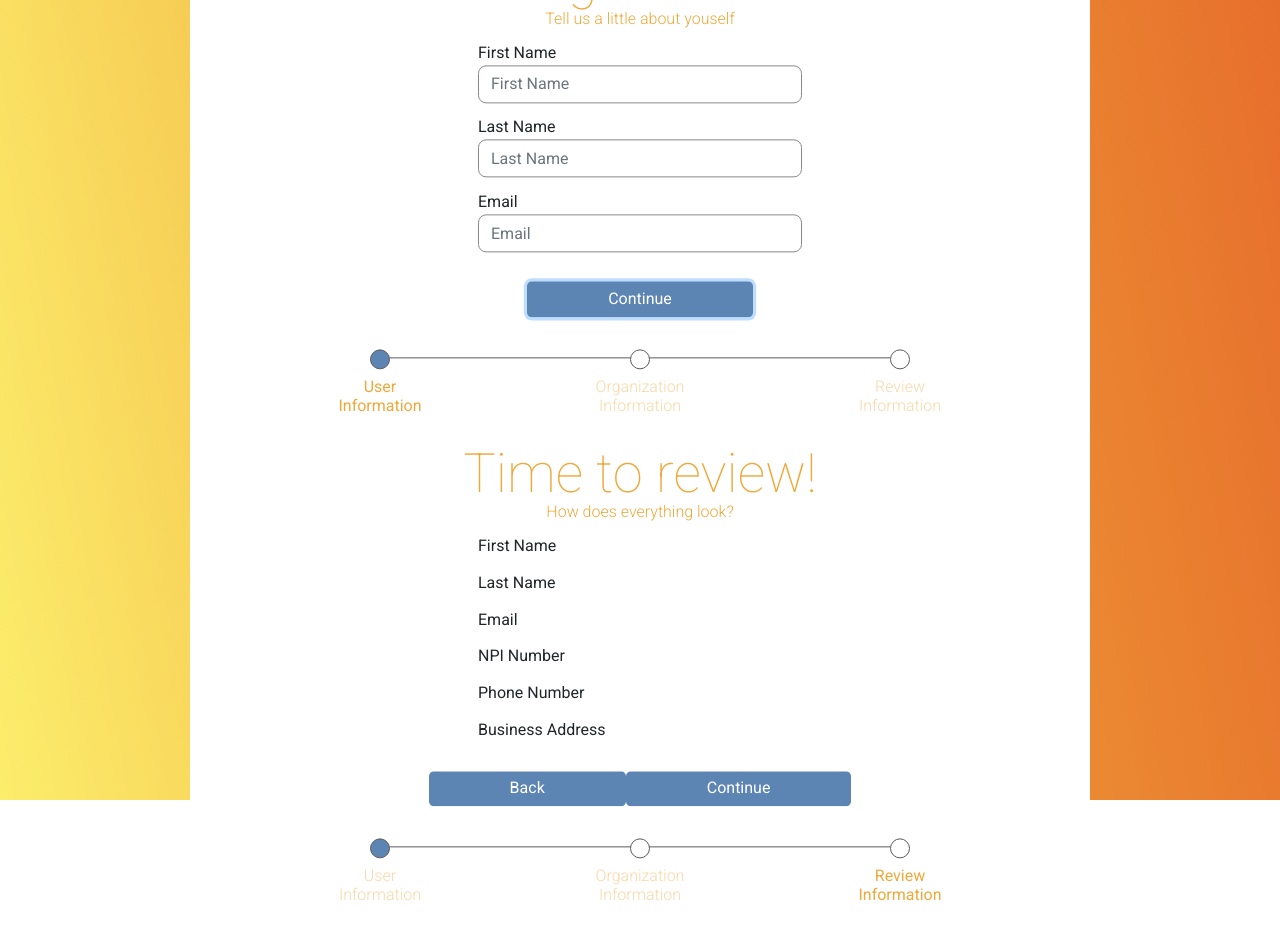
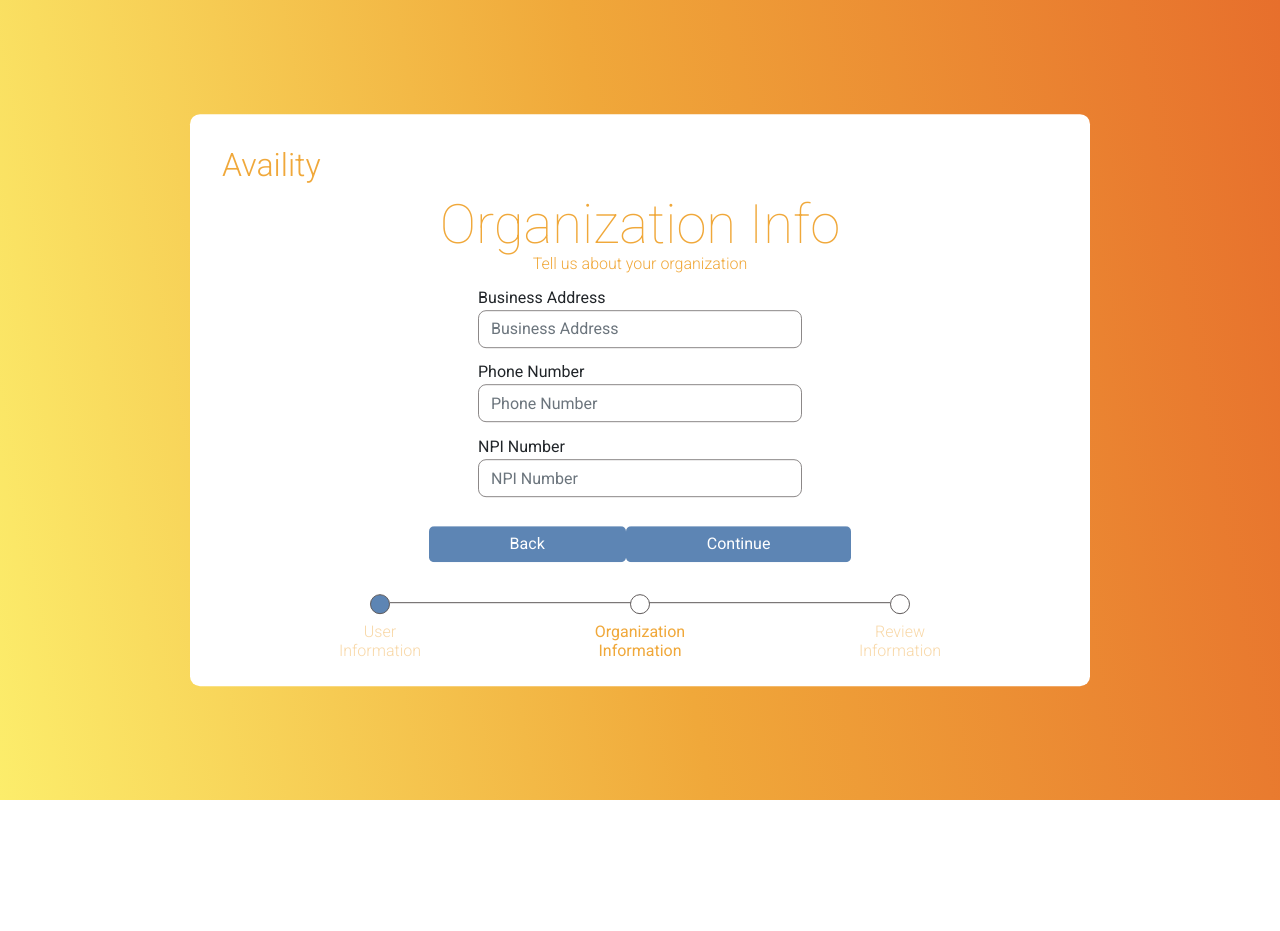
Before and after one commit to ItzaBlaineThing/RegUI-CodeExercise, a React (Create React App) app in the folder client/: page / in a window 1280 px wide. Both pictures are taken after a click on the button "Continue". After the commit the page ends 800 px from the top, so only its background shows below. Built offline with nearby package versions, Linux system fonts and the light colour scheme.

Commit message:
View Navigation Working

```diff
--- a/client/src/components/forms/registration/RegistrationForm.js
+++ b/client/src/components/forms/registration/RegistrationForm.js
@@ -17,15 +17,14 @@ export default function RegistrationForm() {
         email: "",
         address: "",
         phoneNumber: "",
-        npiNumber: "",
-        currentView: 1
+        npiNumber: ""
     });
 
     // Function to handle changes and update local state values
     function handleChange(event) {
         // Destructure the name and value of the event.target
         const {name, value} = event.target;
-        // Calling setForm to update the local state value for form.name
+        // Calling setForm to update the local state value for form.[key]
         setForm((prevValue) => {
             return {
                 // Returns previous values
@@ -36,19 +35,22 @@ export default function RegistrationForm() {
         });
     }
 
-    // var view1 = false;
+    // Setting state to track the currentView
+    const [currentView, setCurrentView] = useState(1);
 
-    // if (form.view === 1) {
-    //     view1 = true;
-    // }
+    // Function to update the currentView
+    function changeView(viewSelected) {
+        // Takes in the new view value and updates the state for currentView which determines rendering
+        setCurrentView(viewSelected);
+    }
 
     return (
         <div className="registration-form-div">
             <Form className="registration-form">
                 <h2 id="brand">Availity</h2>
-                <RegViewOne form={form} handleChange={handleChange} />
-                {/* <RegViewTwo form={form} handleChange={handleChange} /> */}
-                <RegViewThree form={form} handleChange={handleChange} />
+                <RegViewOne form={form} handleChange={handleChange} currentView={currentView} changeView={changeView} />
+                <RegViewTwo form={form} handleChange={handleChange} currentView={currentView} changeView={changeView} />
+                <RegViewThree form={form} handleChange={handleChange} currentView={currentView} changeView={changeView} />
             </Form>
         </div>
     )
--- a/client/src/components/forms/registration/views/RegViewOne.js
+++ b/client/src/components/forms/registration/views/RegViewOne.js
@@ -6,7 +6,9 @@ import Button from 'react-bootstrap/Button';
 
 export default function RegViewOne(props) {
 
-    if (props.form.currentView != 1) {
+    console.log(props);
+
+    if (props.currentView !== 1) {
         return null
     } else {
         return (
@@ -26,9 +28,12 @@ export default function RegViewOne(props) {
                     <Form.Control type="email" className="registration-form-input" placeholder="Email" name="email" onChange={props.handleChange} value={props.form.email} />
                 </Form.Group>
                 <div className="registration-form-btn-div">
-                    <Button variant="registration-form-btn" type="button" onClick={props.handleChange} value={props.form.view + 1}>
+                    <Button variant="registration-form-btn" onClick={() => {props.changeView(2)}}>
                         Continue
                     </Button>
+                    {/* <Button variant="registration-form-btn" onClick={() => {props.changeView('increase')}}>
+                        Continue
+                    </Button> */}
                 </div>
                 <div className="progress-div">
                     <div className="progress-one-div">
--- a/client/src/components/forms/registration/views/RegViewThree.js
+++ b/client/src/components/forms/registration/views/RegViewThree.js
@@ -6,6 +6,9 @@ import Button from 'react-bootstrap/Button';
 
 export default function RegViewThree(props) {
 
+    if (props.currentView !== 3) {
+        return null
+    } else {
         return (
             <div>
                 <h1 className="registration-form-title">Time to review!</h1>
@@ -35,11 +38,11 @@ export default function RegViewThree(props) {
                     <Form.Text>{props.form.address}</Form.Text>
                 </Form.Group>
                 <div className="registration-form-btn-div">
-                <Button variant="registration-form-btn" type="button" onClick={props.handleChange} value={props.form.view + 1}>
+                    <Button variant="registration-form-btn" type="button" onClick={() => {props.changeView(2)}}>
                         Back
                     </Button>
-                <Button variant="registration-form-btn" type="button" onClick={props.handleChange} value={props.form.view + 1}>
-                    Continue
+                    <Button variant="registration-form-btn" type="submit">
+                        Submit
                     </Button>
                 </div>
                 <div className="progress-div">
@@ -60,3 +63,5 @@ export default function RegViewThree(props) {
             </div>
         )
     }
+
+}
--- a/client/src/components/forms/registration/views/RegViewTwo.js
+++ b/client/src/components/forms/registration/views/RegViewTwo.js
@@ -6,6 +6,9 @@ import Button from 'react-bootstrap/Button';
 
 export default function RegViewTwo(props) {
 
+    if (props.currentView !== 2) {
+        return null
+    } else {
         return (
             <div>
                 <h1 className="registration-form-title">Organization Info</h1>
@@ -23,10 +26,10 @@ export default function RegViewTwo(props) {
                     <Form.Control type="text" className="registration-form-input" placeholder="NPI Number" name="npiNumber" onChange={props.handleChange} value={props.form.npiNumber} />
                 </Form.Group>
                 <div className="registration-form-btn-div">
-                <Button variant="registration-form-btn" type="button" onClick={props.handleChange} value={props.form.view + 1}>
+                    <Button variant="registration-form-btn" type="button" onClick={() => {props.changeView(1)}}>
                         Back
                     </Button>
-                <Button variant="registration-form-btn" type="button" onClick={props.handleChange} value={props.form.view + 1}>
+                    <Button variant="registration-form-btn" type="button" onClick={() => {props.changeView(3)}}>
                         Continue
                     </Button>
                 </div>
@@ -48,3 +51,4 @@ export default function RegViewTwo(props) {
             </div>
         )
     }
+}
```
Lines whose indentation alone changed are shown as unchanged.
